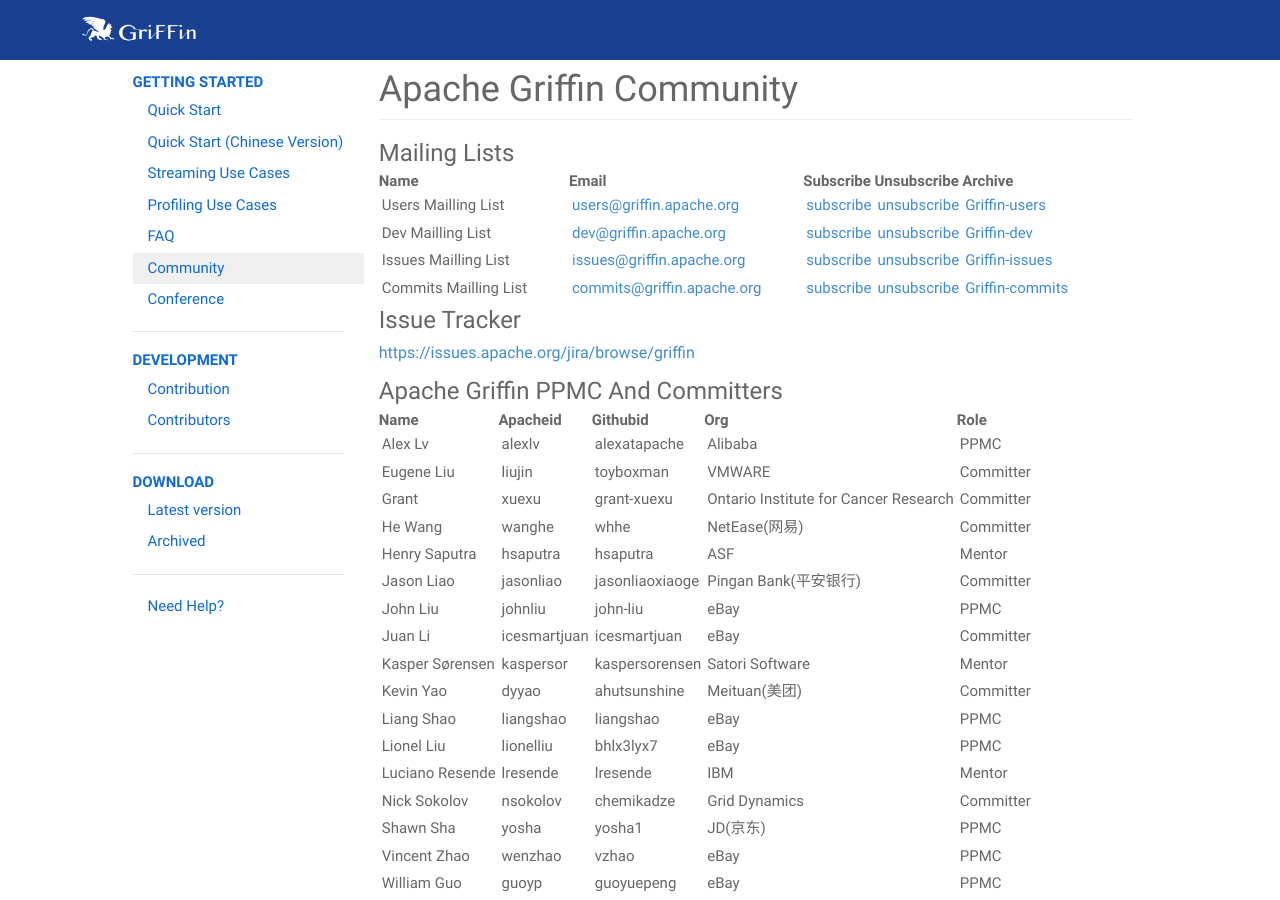
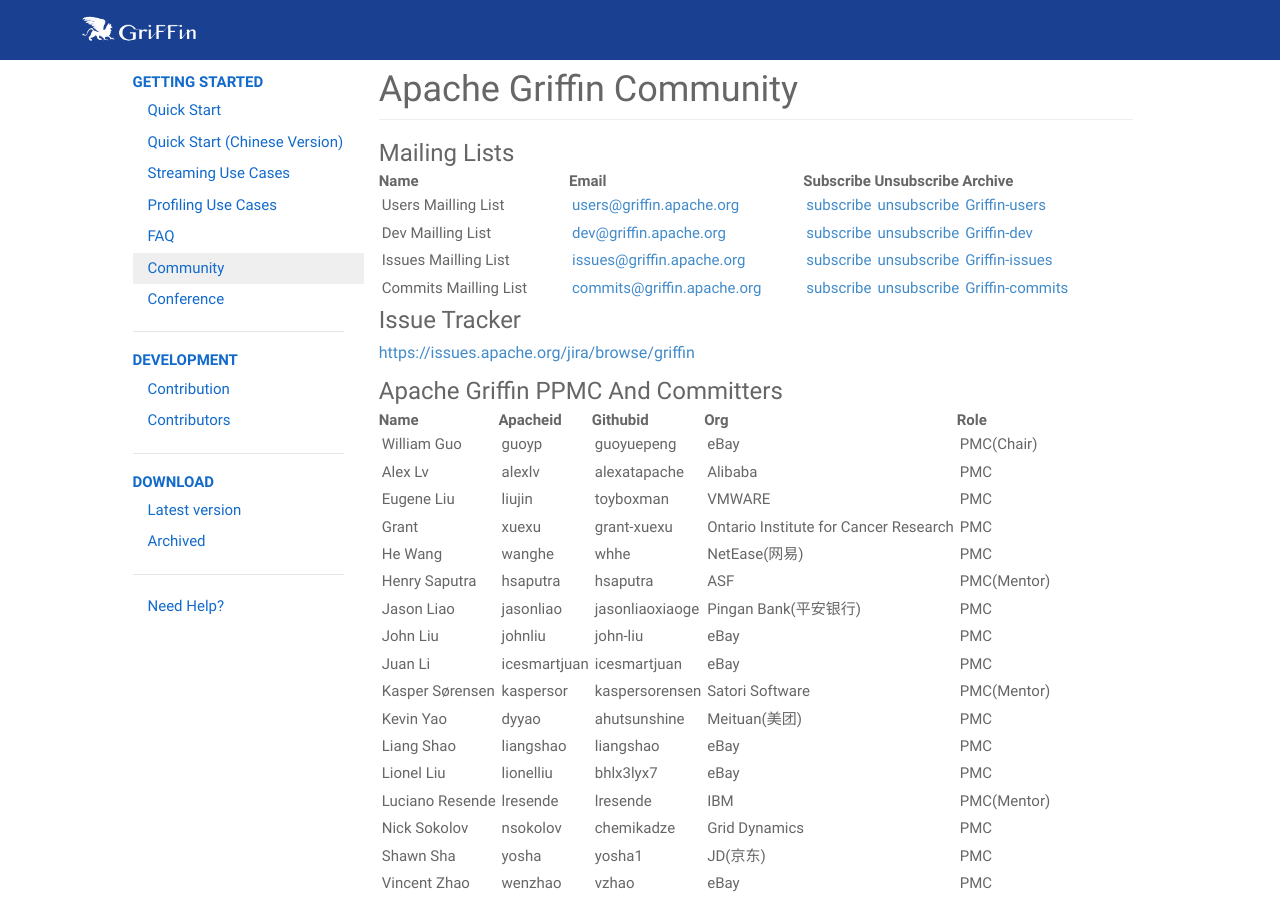
Before and after one commit to apache/griffin-site, a Jekyll site: the page built from community.md, in a window 1280 px wide and 900 px high. Built offline with Jekyll 4.4.1, drawn with Linux system fonts in a browser that asks for light colours; comment, search, counter and statistics services are not loaded; some of the changed text lies outside the part shown.

Commit message:
update community: update PMC and add wankun as PMC

```diff
--- a/community.md
+++ b/community.md
@@ -24,21 +24,22 @@
 
 | Name | Apacheid | Githubid | Org | Role |
 |------------------------------|--------------|-------------------------|---------------------------------------|-------------|
-| Alex Lv | alexlv | alexatapache | Alibaba | PPMC |
-| Eugene Liu | liujin | toyboxman | VMWARE | Committer |
-| Grant | xuexu | grant-xuexu | Ontario Institute for Cancer Research | Committer |
-| He Wang | wanghe | whhe | NetEase(网易) | Committer |
-| Henry Saputra | hsaputra | hsaputra | ASF | Mentor |
-| Jason Liao | jasonliao | jasonliaoxiaoge | Pingan Bank(平安银行) | Committer |
-| John Liu | johnliu | john-liu | eBay | PPMC |
-| Juan Li | icesmartjuan | icesmartjuan | eBay | Committer |
-| Kasper Sørensen | kaspersor | kaspersorensen | Satori Software | Mentor |
-| Kevin Yao | dyyao | ahutsunshine | Meituan(美团) | Committer |
-| Liang Shao | liangshao | liangshao | eBay | PPMC |
-| Lionel Liu | lionelliu | bhlx3lyx7 | eBay | PPMC |
-| Luciano Resende | lresende | lresende | IBM | Mentor |
-| Nick Sokolov | nsokolov | chemikadze | Grid Dynamics | Committer |
-| Shawn Sha | yosha | yosha1 | JD(京东) | PPMC |
-| Vincent Zhao | wenzhao | vzhao | eBay | PPMC |
-| William Guo | guoyp | guoyuepeng | eBay | PPMC |
-| Yuqin Xuan | xuanyq | dodobel | Huawei(华为) | Committer |
+| William Guo | guoyp | guoyuepeng | eBay | PMC(Chair) |
+| Alex Lv | alexlv | alexatapache | Alibaba | PMC |
+| Eugene Liu | liujin | toyboxman | VMWARE | PMC |
+| Grant | xuexu | grant-xuexu | Ontario Institute for Cancer Research | PMC |
+| He Wang | wanghe | whhe | NetEase(网易) | PMC |
+| Henry Saputra | hsaputra | hsaputra | ASF | PMC(Mentor) |
+| Jason Liao | jasonliao | jasonliaoxiaoge | Pingan Bank(平安银行) | PMC |
+| John Liu | johnliu | john-liu | eBay | PMC |
+| Juan Li | icesmartjuan | icesmartjuan | eBay | PMC |
+| Kasper Sørensen | kaspersor | kaspersorensen | Satori Software | PMC(Mentor) |
+| Kevin Yao | dyyao | ahutsunshine | Meituan(美团) | PMC |
+| Liang Shao | liangshao | liangshao | eBay | PMC |
+| Lionel Liu | lionelliu | bhlx3lyx7 | eBay | PMC |
+| Luciano Resende | lresende | lresende | IBM | PMC(Mentor) |
+| Nick Sokolov | nsokolov | chemikadze | Grid Dynamics | PMC |
+| Shawn Sha | yosha | yosha1 | JD(京东) | PMC |
+| Vincent Zhao | wenzhao | vzhao | eBay | PMC |
+| Yuqin Xuan | xuanyq | dodobel | Huawei(华为) | PMC |
+| Wan Kun | wankun | wankunde | leyantech(乐言科技) | PMC |
```
